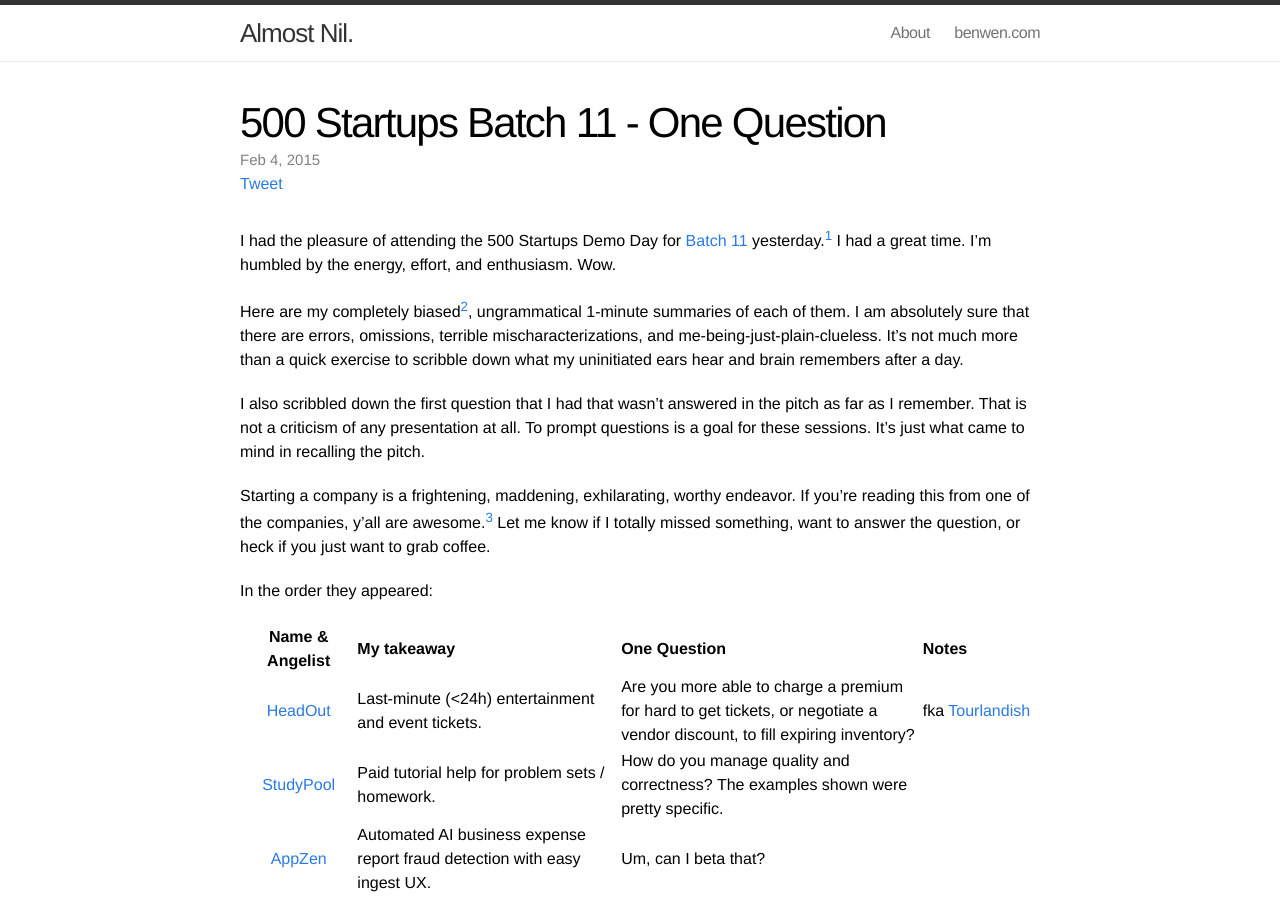
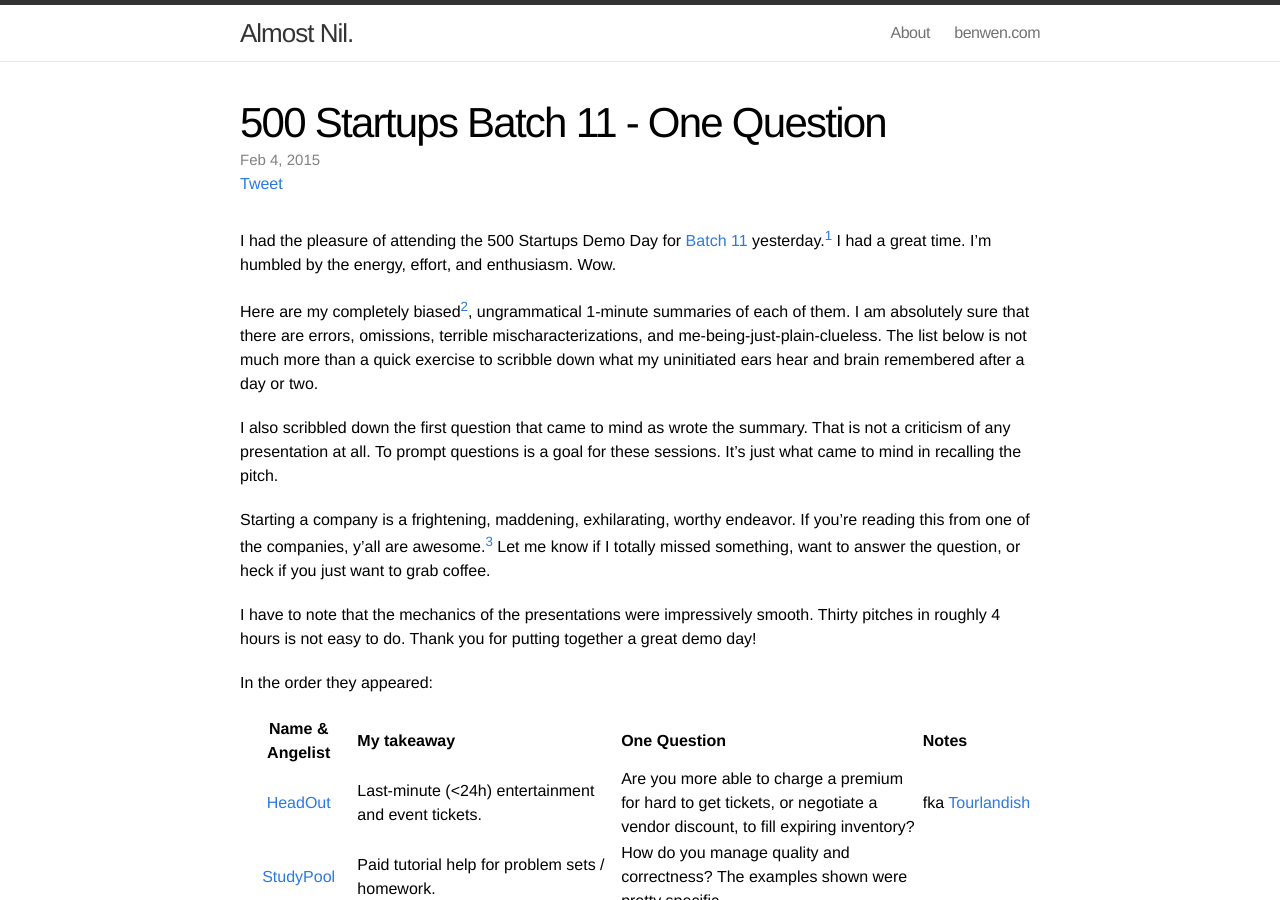
Before and after one commit to benzenwen/benzenwen.github.io, a Jekyll site: the page built from _posts/2015-02-04-500-Startups-Batch-11-One-Question.md, in a window 1280 px wide and 900 px high. Built offline with Jekyll 4.4.1, drawn with Linux system fonts in a browser that asks for light colours; comment, search, counter and statistics services are not loaded; some of the changed text lies outside the part shown.

Commit message:
Rewrite for clarity.

```diff
--- a/_posts/2015-02-04-500-Startups-Batch-11-One-Question.md
+++ b/_posts/2015-02-04-500-Startups-Batch-11-One-Question.md
@@ -14,19 +14,24 @@
 Here are my completely biased[^biases], ungrammatical 1-minute
 summaries of each of them.  I am absolutely sure that there are
 errors, omissions, terrible mischaracterizations, and
-me-being-just-plain-clueless.  It's not much more than a quick
-exercise to scribble down what my uninitiated ears hear and
-brain remembers after a day.
+me-being-just-plain-clueless.  The list below is not much more than a
+quick exercise to scribble down what my uninitiated ears hear and
+brain remembered after a day or two.
 
-I also scribbled down the first question that I had that wasn't
-answered in the pitch as far as I remember.  That is not a criticism
-of any presentation at all.  To prompt questions is a goal for these
-sessions.  It's just what came to mind in recalling the pitch.
+I also scribbled down the first question that came to mind as wrote
+the summary.  That is not a criticism of any presentation at all.  To
+prompt questions is a goal for these sessions.  It's just what came to
+mind in recalling the pitch.
 
 Starting a company is a frightening, maddening, exhilarating, worthy
 endeavor. If you're reading this from one of the companies, y'all are
 awesome.[^awesome] Let me know if I totally missed something, want to
 answer the question, or heck if you just want to grab coffee.
+
+I have to note that the mechanics of the presentations were
+impressively smooth.  Thirty pitches in roughly 4 hours is not easy to
+do. Thank you for putting together a great demo day!
+
 
 In the order they appeared:
 
@@ -68,9 +73,8 @@
 | Astroprint | Push-button network-based and cloud-stored 3D printer control system. |||
 | NativeTap | Real Android phone & watch rental for test and debug.  Network-provisioned and accessed.  |||
 
-I have to note that the mechanics of the presentations were
-impressively smooth.  Thirty pitches in roughly 4 hours is not easy to
-do.
+----
+UPDATE: Touched up intro paragraphs for clarity.  Moved last paragraph up.
 
 [^Tyler]: Thank you to Tyler Freeman at Tappur for the invite.
 [^awesome]: Ok, even if you're not, you're awesome, too.
```
